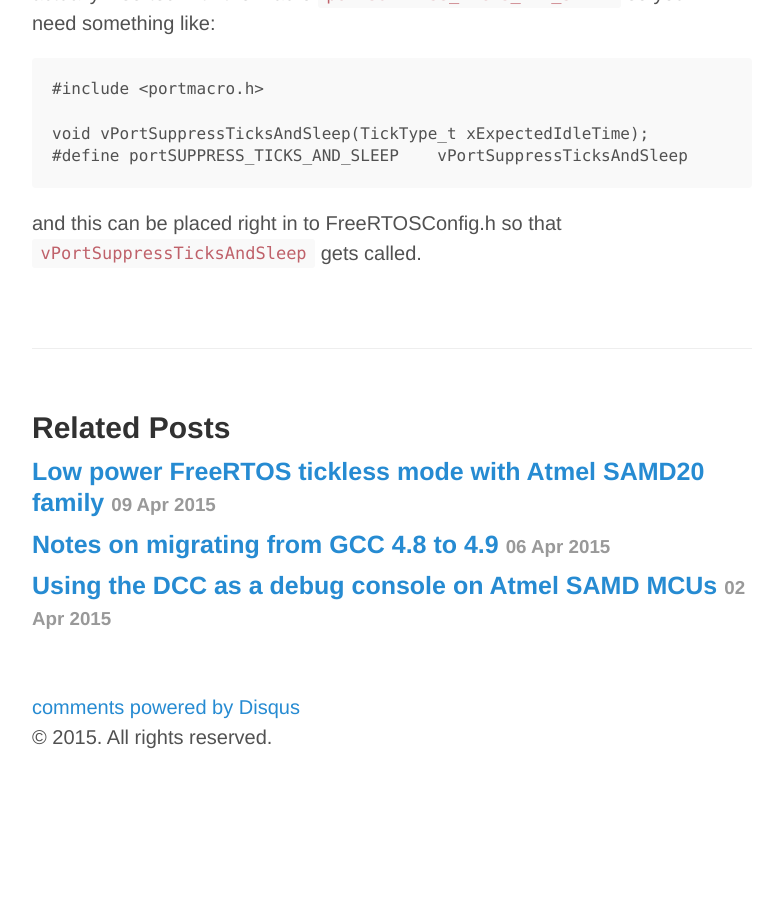
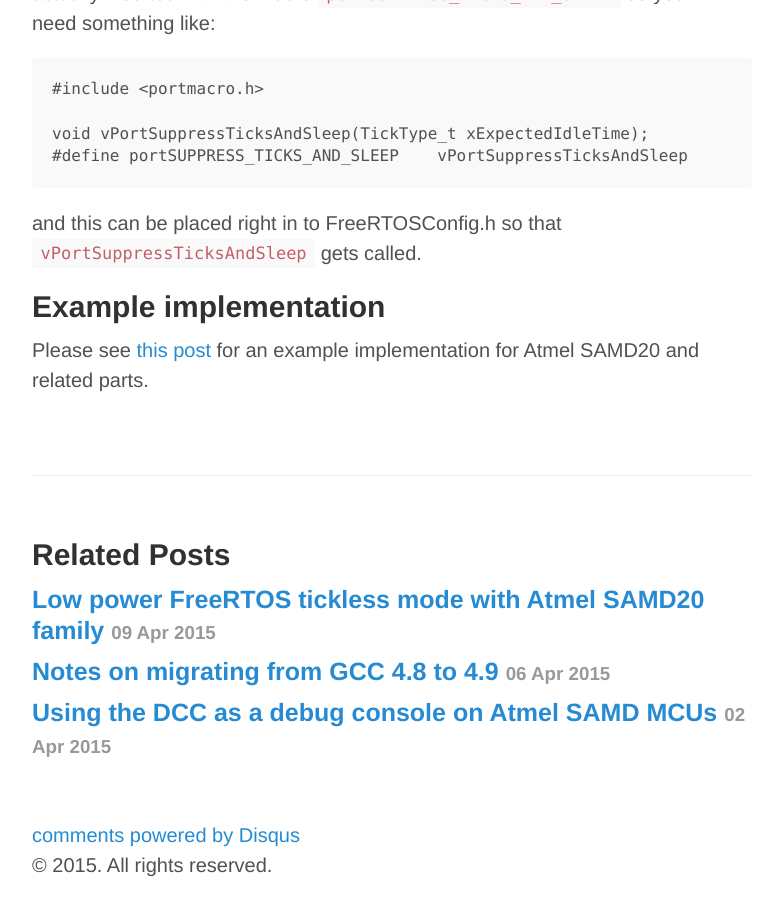
Before and after one commit to yurovsky/yurovsky.github.io, a Jekyll site: the page built from _posts/2015-04-03-freertos-tickless-low-power-m0.md, in a window 1280 px wide and 900 px high, scrolled down 2307 px. Shown: the whole window, without its empty margins (248-1031 px from the left). Built offline with Jekyll 4.4.1, drawn with Linux system fonts in a browser that asks for light colours; Markdown is read by kramdown in place of the engine named in the settings; comment, search, counter and statistics services are not loaded; before the commit the page ends 3079 px from its top, so only the background shows below that.

Commit message:
add link to SAMD20 post

```diff
--- a/_posts/2015-04-03-freertos-tickless-low-power-m0.md
+++ b/_posts/2015-04-03-freertos-tickless-low-power-m0.md
@@ -76,3 +76,8 @@ The implementation will need the `vPortSuppressTicksAndSleep` which is actually
     #define portSUPPRESS_TICKS_AND_SLEEP    vPortSuppressTicksAndSleep
 
 and this can be placed right in to FreeRTOSConfig.h so that `vPortSuppressTicksAndSleep` gets called.
+
+## Example implementation
+
+Please see [this post](http://yurovsky.github.io/2015/04/09/freertos-low-power-samd20/) for an example implementation for Atmel SAMD20 and
+related parts.
```
